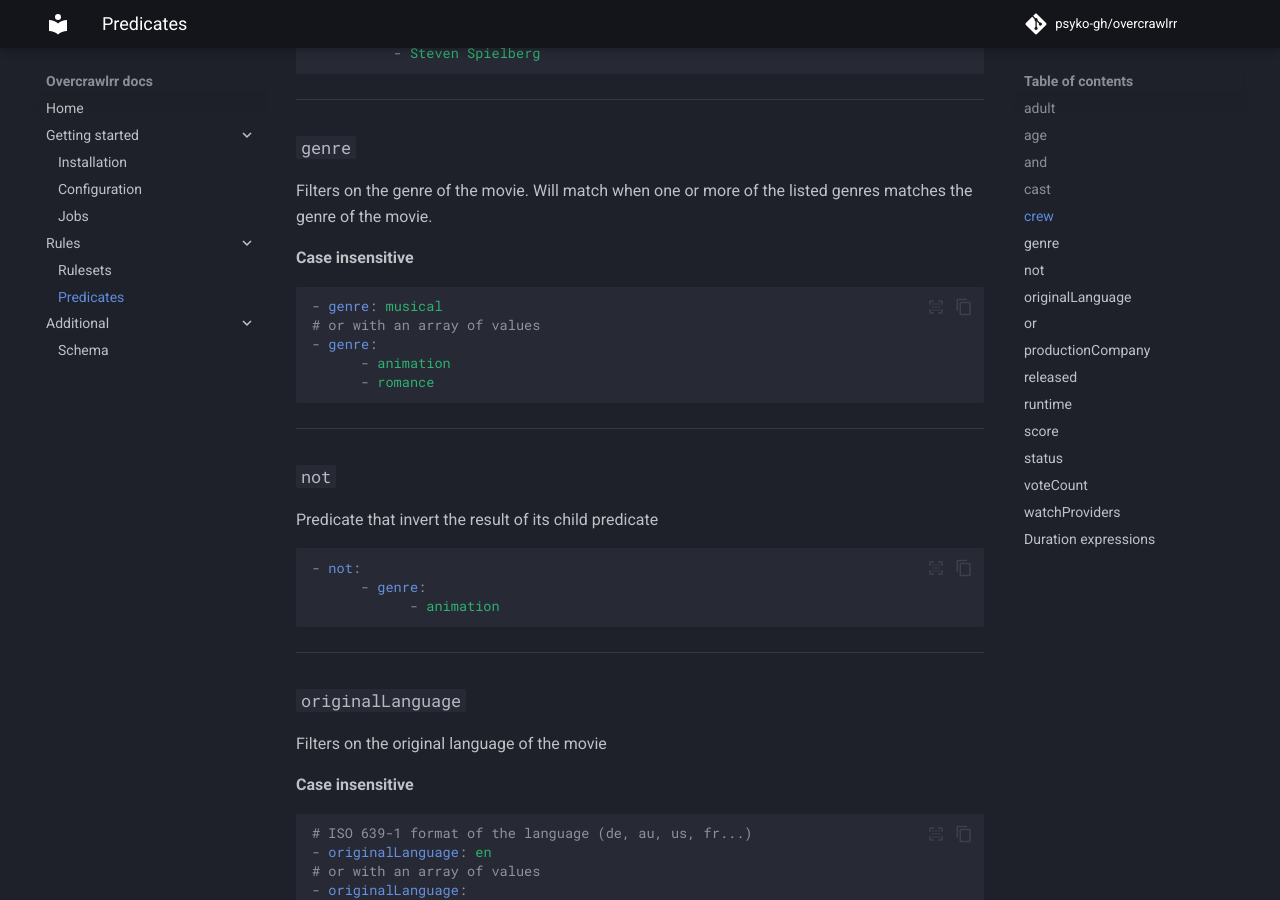
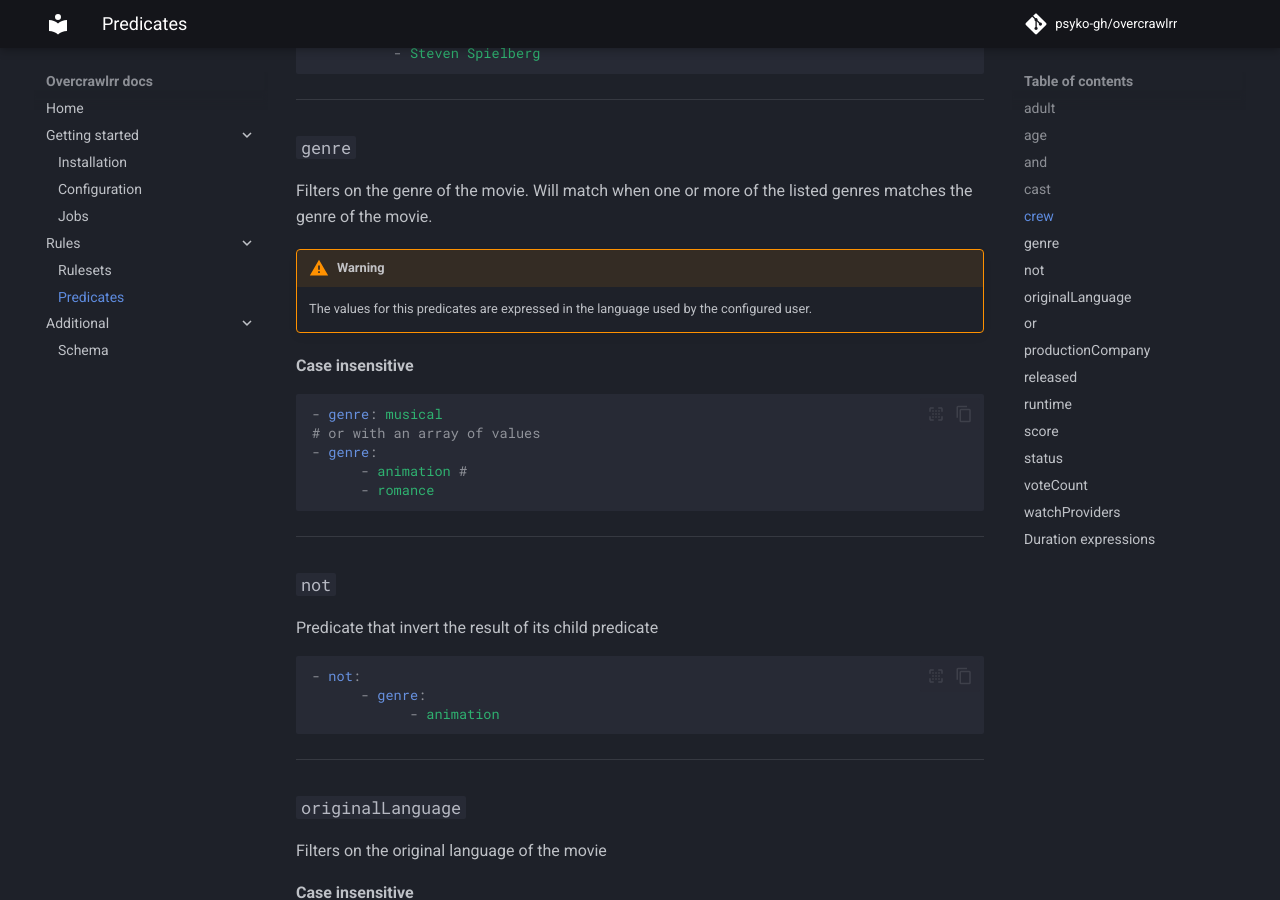
Before and after one commit to psyko-gh/overcrawlrr, an MkDocs documentation site: the page built from docs/predicates.md, in a window 1280 px wide and 900 px high, scrolled down 1683 px. Built offline with MkDocs 1.6.1 and Material for MkDocs 9.7.7, drawn with Linux system fonts in a browser that asks for light colours; comment, search, counter and statistics services are not loaded; the version menu is left out.

Commit message:
docs: note about genres internationalization

````diff
--- a/docs/predicates.md
+++ b/docs/predicates.md
@@ -91,13 +91,17 @@ It is also possible to specify the job
 
 Filters on the genre of the movie. Will match when one or more of the listed genres matches the genre of the movie.
 
+!!! warning Internationalized values
+
+    The values for this predicates are expressed in the language used by the configured user.
+
 **Case insensitive**
 
 ```yaml
 - genre: musical
 # or with an array of values
 - genre:
-      - animation
+      - animation #
       - romance
 ```
 
````
